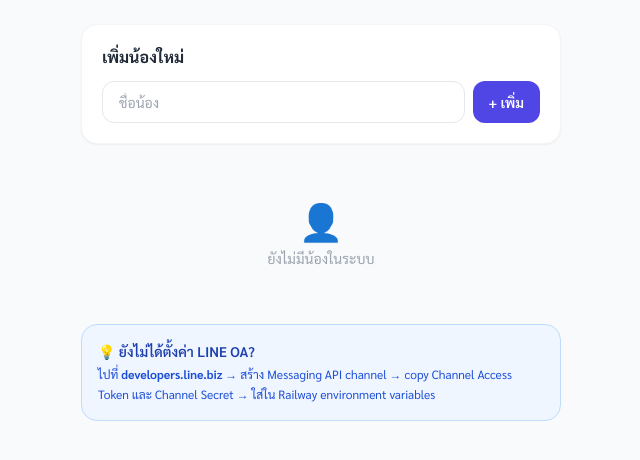
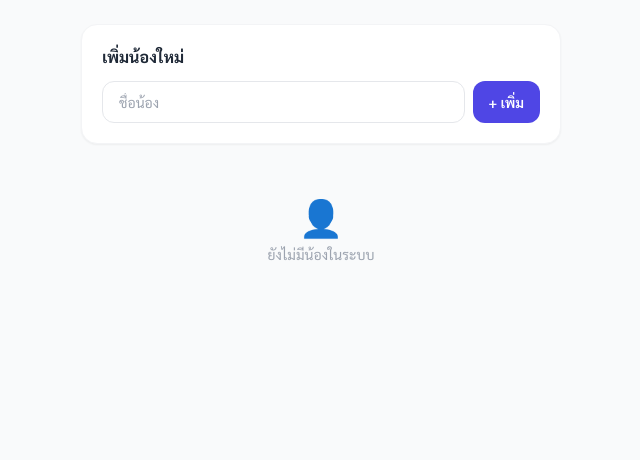
Before and after one commit to junethanyapat/Task-Tracker, a FastAPI app: template templates/staff.html in a window 1280 px wide. Shown: the part 53-513 px from the top of the page, without its empty margins (319-959 px from the left). Run offline with FastAPI, Linux system fonts and the light colour scheme; the template is opened without the code that fills it, so the values that code supplies are empty; some libraries are stand-ins or nearby versions.

Commit message:
Update staff.html

```diff
--- a/templates/staff.html
+++ b/templates/staff.html
@@ -1,69 +1,63 @@
 <!DOCTYPE html>
 <html lang="th">
 <head>
-  <meta charset="UTF-8" />
-  <meta name="viewport" content="width=device-width, initial-scale=1.0" />
+  <meta charset="UTF-8"/><meta name="viewport" content="width=device-width,initial-scale=1.0"/>
   <title>จัดการน้อง</title>
   <link href="https://fonts.googleapis.com/css2?family=Sarabun:wght@400;500;600;700&display=swap" rel="stylesheet">
   <script src="https://cdn.tailwindcss.com"></script>
-  <script>tailwind.config = { theme: { extend: { fontFamily: { sans: ['Sarabun','sans-serif'] } } } }</script>
-  <style>body { font-family: 'Sarabun', sans-serif; }</style>
+  <script>tailwind.config={theme:{extend:{fontFamily:{sans:['Sarabun','sans-serif']}}}}</script>
+  <style>body{font-family:'Sarabun',sans-serif;}</style>
 </head>
 <body class="bg-gray-50 min-h-screen">
-
   <header class="bg-white border-b border-gray-200">
     <div class="max-w-lg mx-auto px-4 py-3 flex items-center gap-3">
-      <a href="/" class="text-gray-400 hover:text-gray-600 text-xl leading-none">←</a>
+      <a href="/" class="text-gray-400 hover:text-gray-600 text-xl">←</a>
       <h1 class="text-lg font-bold text-gray-900">👥 จัดการน้อง</h1>
     </div>
   </header>
 
-  <div class="max-w-lg mx-auto px-4 py-6 space-y-6">
+  <div class="max-w-lg mx-auto px-4 py-6 space-y-5">
 
-    <!-- Add staff -->
     <div class="bg-white rounded-2xl shadow-sm border border-gray-100 p-5">
       <h2 class="font-bold text-gray-800 mb-3">เพิ่มน้องใหม่</h2>
       <form method="post" action="/staff" class="flex gap-2">
         <input type="text" name="name" required placeholder="ชื่อน้อง"
-          class="flex-1 border border-gray-200 rounded-xl px-4 py-2.5 text-sm focus:outline-none focus:ring-2 focus:ring-indigo-400" />
-        <button type="submit"
-          class="bg-indigo-600 hover:bg-indigo-700 text-white text-sm font-semibold px-4 py-2.5 rounded-xl transition-colors whitespace-nowrap">
-          + เพิ่ม
-        </button>
+          class="flex-1 border border-gray-200 rounded-xl px-4 py-2.5 text-sm focus:outline-none focus:ring-2 focus:ring-indigo-400"/>
+        <button type="submit" class="bg-indigo-600 hover:bg-indigo-700 text-white text-sm font-semibold px-4 py-2.5 rounded-xl transition-colors whitespace-nowrap">+ เพิ่ม</button>
       </form>
     </div>
 
-    <!-- Staff list -->
     {% if staff %}
     <div class="space-y-3">
       {% for s in staff %}
       <div class="bg-white rounded-2xl shadow-sm border border-gray-100 p-4">
         <div class="flex items-center justify-between mb-3">
           <div class="flex items-center gap-3">
-            <div class="w-9 h-9 bg-indigo-100 rounded-full flex items-center justify-center text-indigo-600 font-bold text-sm">
-              {{ s.name[0] }}
-            </div>
+            <div class="w-9 h-9 bg-indigo-100 rounded-full flex items-center justify-center text-indigo-600 font-bold text-sm">{{ s.name[0] }}</div>
             <span class="font-semibold text-gray-800">{{ s.name }}</span>
           </div>
-          {% if s.line_user_id %}
-            <span class="text-xs bg-green-100 text-green-700 px-2.5 py-1 rounded-full font-medium">✓ เชื่อมแล้ว</span>
-          {% else %}
-            <span class="text-xs bg-yellow-100 text-yellow-700 px-2.5 py-1 rounded-full font-medium">รอเชื่อม LINE</span>
-          {% endif %}
+          <div class="flex items-center gap-2">
+            {% if s.line_user_id %}
+              <span class="text-xs bg-green-100 text-green-700 px-2.5 py-1 rounded-full font-medium">✓ เชื่อมแล้ว</span>
+              <form method="post" action="/staff/{{ s.id }}/reset"
+                    onsubmit="return confirm('รีเซ็ต LINE ของ {{ s.name }} ไหมคะ?\nน้องจะต้องลงทะเบียนใหม่')">
+                <button class="text-xs text-red-400 hover:text-red-600 font-medium transition-colors">รีเซ็ต</button>
+              </form>
+            {% else %}
+              <span class="text-xs bg-yellow-100 text-yellow-700 px-2.5 py-1 rounded-full font-medium">รอเชื่อม LINE</span>
+            {% endif %}
+          </div>
         </div>
 
         {% if not s.line_user_id %}
-        <!-- Registration instructions -->
         <div class="bg-gray-50 rounded-xl p-3 text-sm text-gray-600">
           <p class="font-medium text-gray-700 mb-2">📲 วิธีให้น้องลงทะเบียน:</p>
           <ol class="space-y-1 list-decimal list-inside text-xs">
-            <li>ให้น้อง Add LINE OA ของเรา</li>
-            <li>น้องพิมพ์รหัสนี้ในแชท LINE OA:</li>
+            <li>ให้น้อง Add LINE OA <strong>Taskie</strong> เป็นเพื่อน</li>
+            <li>น้องพิมพ์รหัสนี้ในแชท:</li>
           </ol>
           <div class="mt-2 flex items-center gap-2">
-            <code class="bg-white border border-gray-200 rounded-lg px-3 py-1.5 font-mono text-base font-bold tracking-widest text-indigo-700">
-              {{ s.reg_code }}
-            </code>
+            <code class="bg-white border border-gray-200 rounded-lg px-3 py-1.5 font-mono text-base font-bold tracking-widest text-indigo-700">{{ s.reg_code }}</code>
             <button onclick="navigator.clipboard.writeText('{{ s.reg_code }}').then(()=>this.textContent='✓ คัดลอก')"
               class="text-xs text-indigo-600 hover:text-indigo-800 font-medium">คัดลอก</button>
           </div>
@@ -79,15 +73,6 @@
     </div>
     {% endif %}
 
-    <!-- LINE OA setup reminder -->
-    <div class="bg-blue-50 border border-blue-200 rounded-2xl p-4 text-sm text-blue-800">
-      <p class="font-semibold mb-1">💡 ยังไม่ได้ตั้งค่า LINE OA?</p>
-      <p class="text-blue-700 text-xs leading-relaxed">
-        ไปที่ <strong>developers.line.biz</strong> → สร้าง Messaging API channel →
-        copy Channel Access Token และ Channel Secret → ใส่ใน Railway environment variables
-      </p>
-    </div>
-
   </div>
 </body>
 </html>
```
